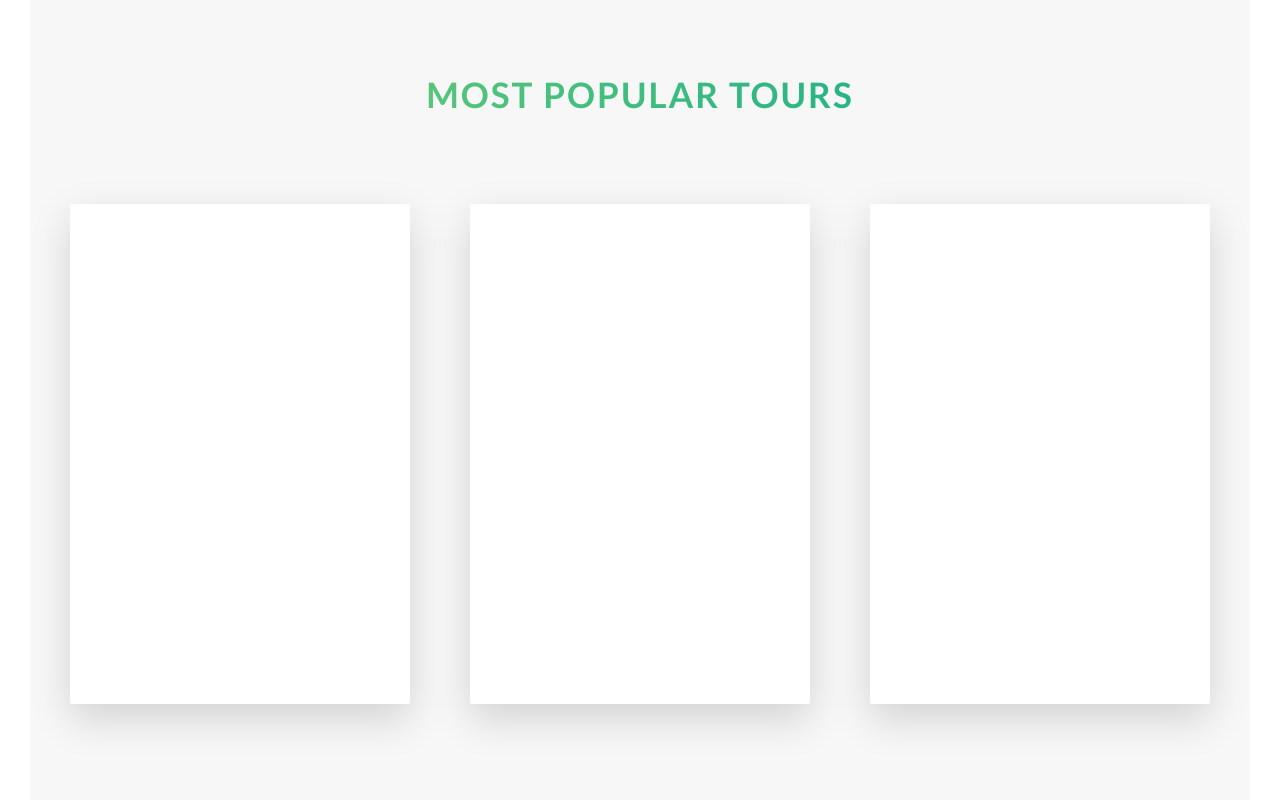
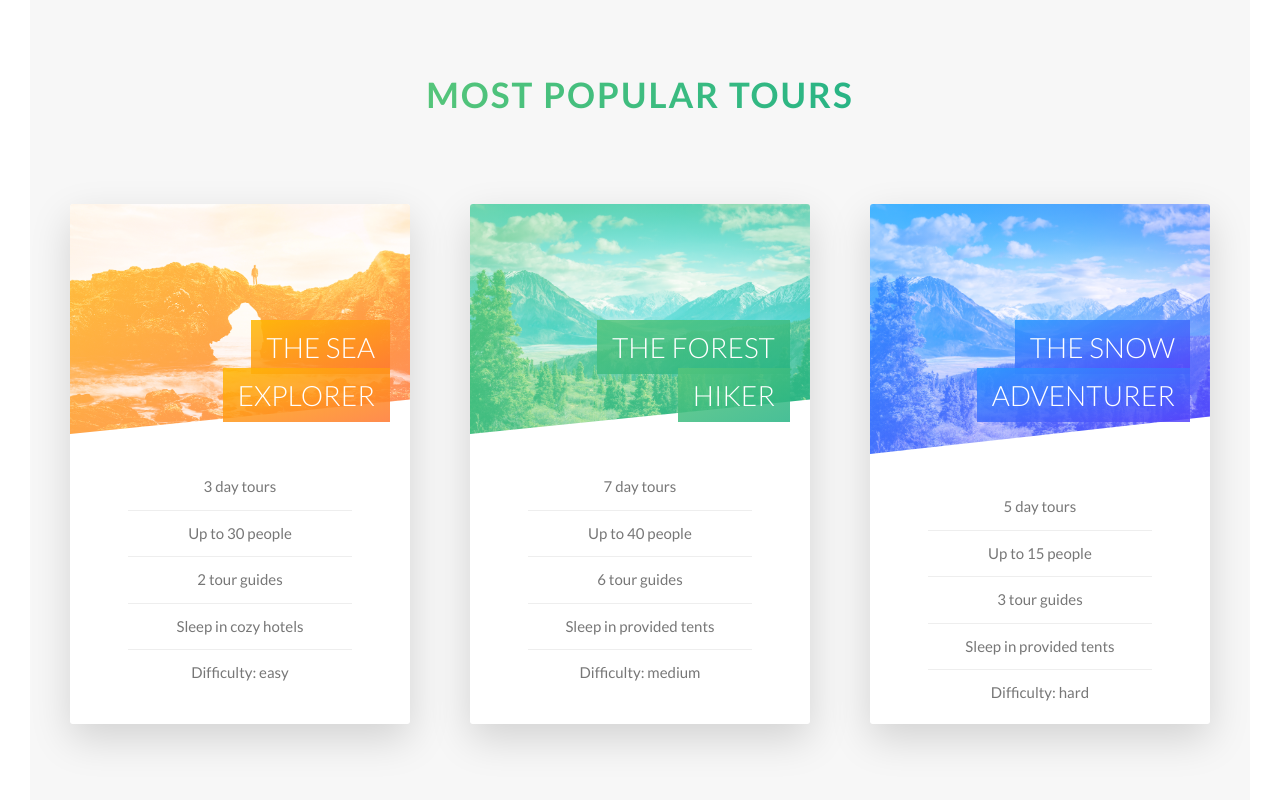
Before and after one commit to salahmander/nature-landing-page, a website: page index.html in a window 1280 px wide. Shown: the part 2437-3237 px from the top of the page. Drawn offline with Linux system fonts and the light colour scheme.

Commit message:
Update and style the front of the card containing the relevant informaiton.

```diff
--- a/index.html
+++ b/index.html
@@ -152,20 +152,78 @@
           <div class="row">
             <div class="col-1-of-3">
               <div class="card">
-                <div class="card__side card__side--front card__side--front-1">Front</div>
-                <div class="card__side card__side--back card__side--back-1">Back</div>
+                <div class="card__side card__side--front">
+                  <div class="card__picture card__picture--1">&nbsp;</div>
+                  <h4 class="card__heading">
+                    <span class="card__heading-span card__heading-span--1"
+                      >The Sea Explorer</span
+                    >
+                  </h4>
+                  <div class="card__details">
+                    <ul>
+                      <li>3 day tours</li>
+                      <li>Up to 30 people</li>
+                      <li>2 tour guides</li>
+                      <li>Sleep in cozy hotels</li>
+                      <li>Difficulty: easy</li>
+                    </ul>
+                  </div>
+                </div>
+                <div class="card__side card__side--back card__side--back-1">
+                  Back
+                </div>
               </div>
             </div>
             <div class="col-1-of-3">
               <div class="card">
-                <div class="card__side card__side--front card__side--front-2">Front</div>
-                <div class="card__side card__side--back card__side--back-2">Back</div>
+                <div class="card__side card__side--front card__side--front-2">
+                  <div class="card__picture card__picture--2">&nbsp;</div>
+                  <h4 class="card__heading">
+                    <span class="card__heading-span card__heading-span--2"
+                      >The Forest Hiker</span
+                    >
+                  </h4>
+                  <div class="card__details">
+                    <ul>
+                      <li>7 day tours</li>
+                      <li>Up to 40 people</li>
+                      <li>6 tour guides</li>
+                      <li>Sleep in provided tents</li>
+                      <li>Difficulty: medium</li>
+                    </ul>
+                  </div>
+                </div>
+                <div class="card__side card__side--back card__side--back-2">
+                  Back
+                </div>
               </div>
             </div>
             <div class="col-1-of-3">
               <div class="card">
-                <div class="card__side card__side--front card__side--front-3">Front</div>
-                <div class="card__side card__side--back card__side--back-3">Back</div>
+                <div class="card__side card__side--front card__side--front-3">
+                  <div
+                    class="card__heading-span card__picture card__picture--3"
+                  >
+                    &nbsp;
+                  </div>
+                  <h4 class="card__heading">
+                    <span class="card__heading-span card__heading-span--3"
+                      >The Snow Adventurer</span
+                    >
+                  </h4>
+                  <div class="card__details">
+                    <ul>
+                      <li>5 day tours</li>
+                      <li>Up to 15 people</li>
+                      <li>3 tour guides</li>
+                      <li>Sleep in provided tents</li>
+                      <li>Difficulty: hard</li>
+                    </ul>
+                  </div>
+                </div>
+                <div class="card__side card__side--back card__side--back-3">
+                  Back
+                </div>
               </div>
             </div>
           </div>
--- a/sass/abstracts/_variables.scss
+++ b/sass/abstracts/_variables.scss
@@ -9,6 +9,7 @@ $color-tertiary-light: #2998ff;
 $color-tertiary-dark: #5643fa;
 
 $color-grey-light-1: #f7f7f7;
+$color-grey-light-2: #eee;
 
 $color-grey-dark: #777;
 $color-white: #fff;
--- a/sass/components/_card.scss
+++ b/sass/components/_card.scss
@@ -1,12 +1,12 @@
 .card {
+  // Functionality
   perspective: 150rem;
   -moz-perspective: 150rem;
-  height: 50rem;
+  height: 52rem;
   position: relative;
 
   &__side {
-    color: #fff;
-    height: 50rem;
+    height: 52rem;
     transition: all 0.8s ease;
 
     position: absolute;
@@ -14,7 +14,8 @@
     left: 0;
     width: 100%;
     backface-visibility: hidden;
-    border-radius: 2px;
+    border-radius: 3px;
+    overflow: hidden;
     box-shadow: 0 1.5rem 4rem rgba($color-black, 0.15);
 
     &--front {
@@ -57,4 +58,98 @@
   &:hover &__side--back {
     transform: rotateY(0);
   }
+
+  // Front side styling
+  &__picture {
+    background-size: cover;
+    height: 23rem;
+    background-blend-mode: screen;
+    -webkit-clip-path: polygon(0 0, 100% 0, 100% 85%, 0 100%);
+    clip-path: polygon(0 0, 100% 0, 100% 85%, 0 100%);
+
+    &--1 {
+      background-image: linear-gradient(
+          to right bottom,
+          $color-secondary-light,
+          $color-secondary-dark
+        ),
+        url(../img/nat-5.jpg);
+    }
+
+    &--2 {
+      background-image: linear-gradient(
+          to right bottom,
+          $color-primary-light,
+          $color-primary-dark
+        ),
+        url(../img/nat-6.jpg);
+    }
+
+    &--3 {
+      background-image: linear-gradient(
+          to right bottom,
+          $color-tertiary-light,
+          $color-tertiary-dark
+        ),
+        url(../img/nat-6.jpg);
+    }
+  }
+
+  &__heading {
+    font-size: 2.8rem;
+    font-weight: 300;
+    text-transform: uppercase;
+    text-align: right;
+    color: $color-white;
+    position: absolute;
+    top: 12rem;
+    right: 2rem;
+    width: 75%;
+  }
+
+  &__heading-span {
+    padding: 1rem 1.5rem;
+    -webkit-box-decoration-break: clone;
+
+    &--1 {
+      background-image: linear-gradient(
+        to right bottom,
+        rgba($color-secondary-light, 0.85),
+        rgba($color-secondary-dark, 0.85)
+      );
+    }
+
+    &--2 {
+      background-image: linear-gradient(
+        to right bottom,
+        rgba($color-primary-light, 0.85),
+        rgba($color-primary-dark, 0.85)
+      );
+    }
+
+    &--3 {
+      background-image: linear-gradient(
+        to right bottom,
+        rgba($color-tertiary-light, 0.85),
+        rgba($color-tertiary-dark, 0.85)
+      );
+    }
+  }
+
+  &__details {
+    padding: 3rem;
+    ul {
+      list-style: none;
+      width: 80%;
+      margin: 0 auto;
+      li {
+        text-align: center;
+        font-size: 1.5rem;
+        padding: 1rem;
+        &:not(:last-child) {
+          border-bottom: 1px solid $color-grey-light-2;
+        }
+      }
+    }
+  }
 }
--- a/sass/layout/_header.scss
+++ b/sass/layout/_header.scss
@@ -9,6 +9,7 @@
     url(../img/hero.jpg);
   background-size: cover;
   background-position: top;
+  -webkit-clip-path: polygon(0 0, 100% 0, 100% 75vh, 0 100%);
   clip-path: polygon(0 0, 100% 0, 100% 75vh, 0 100%);
 
   &__logo-box {
```
Also changed, not shown: css/style.css.
